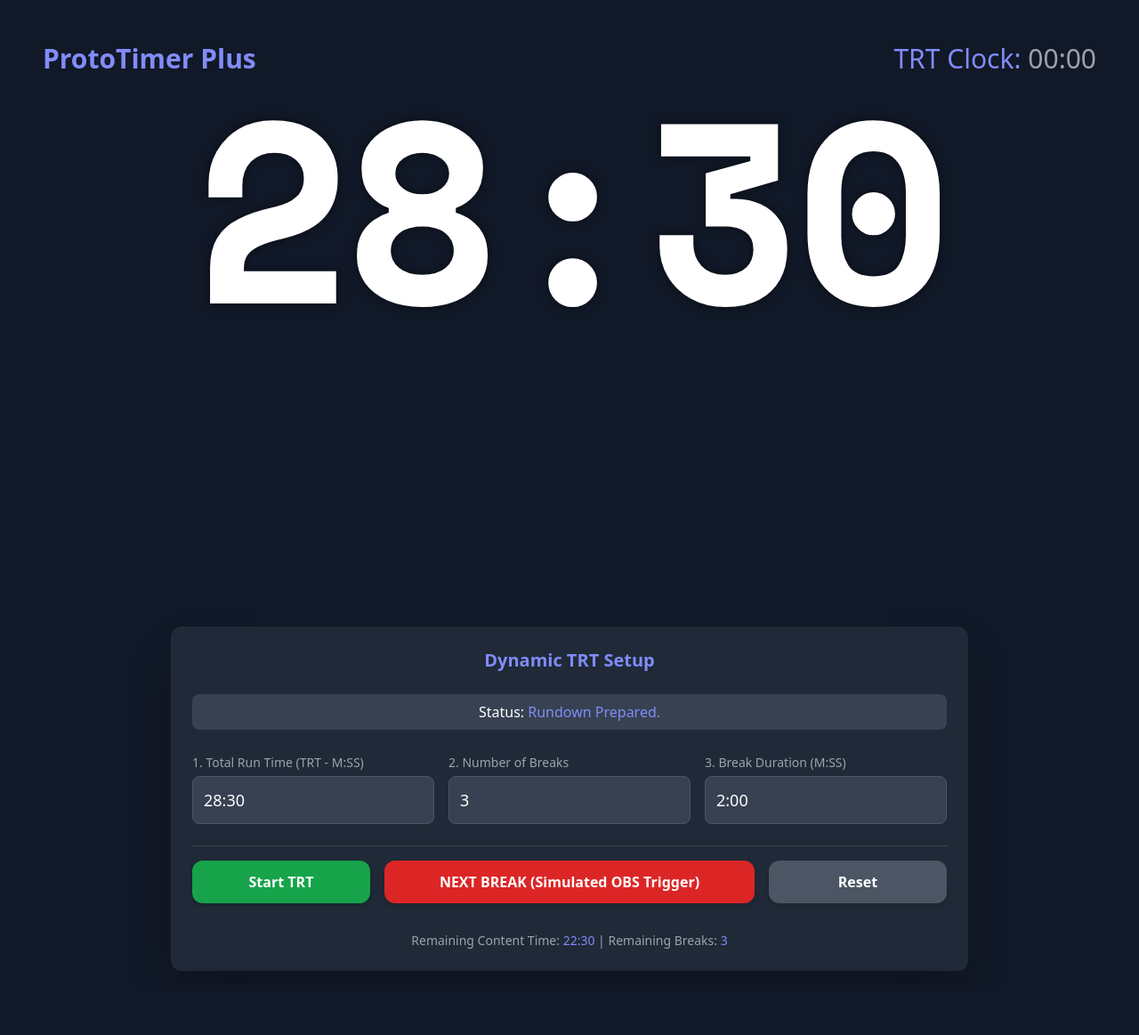
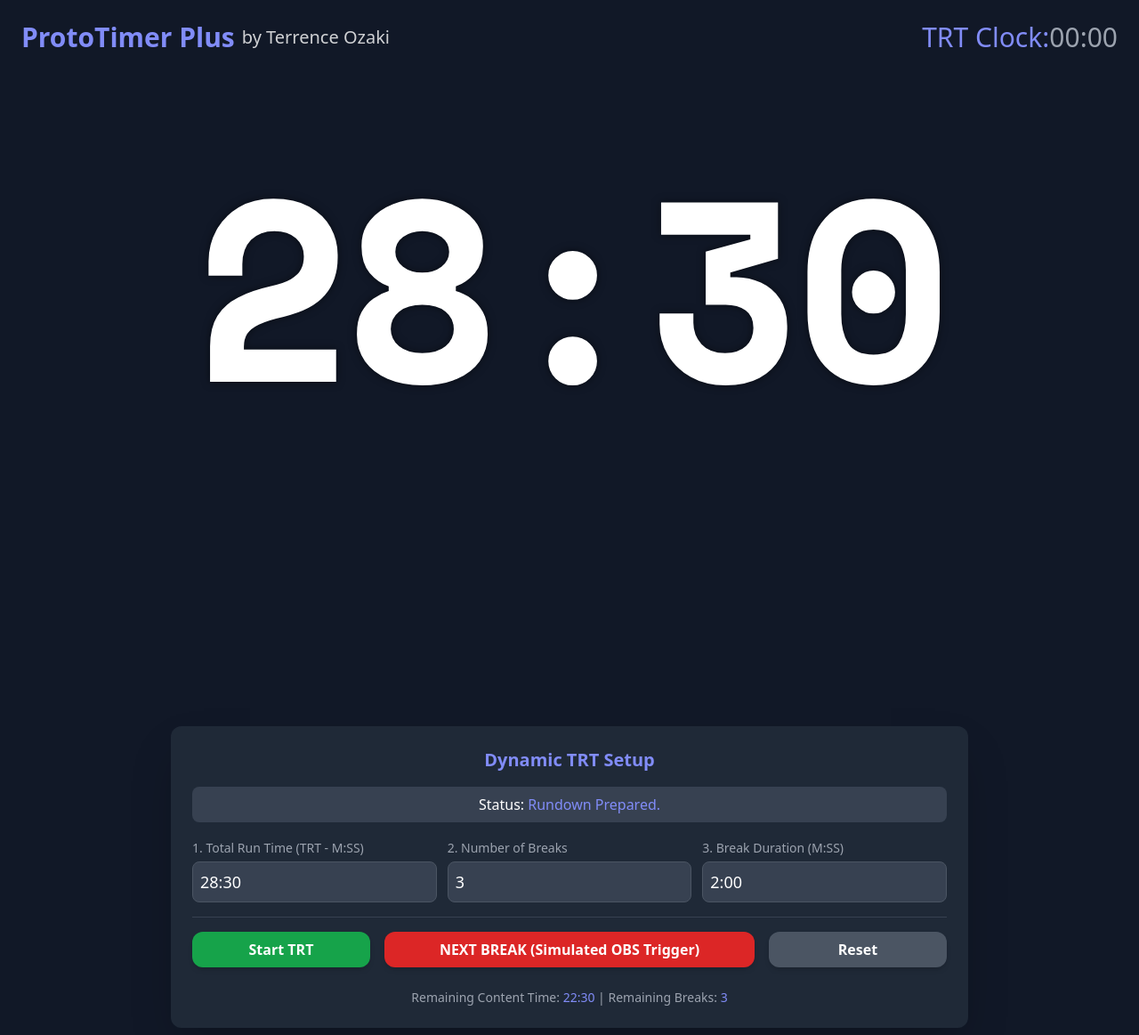
Before and after one commit to tkomedia/ProtoTimer-Plus, a plain HTML site: page index.html in a window 1280 px wide. Shown: the whole page at 89% size. Before the commit the page ends 1107 px from the top, so only its background shows below. Drawn offline with nearby package versions, Linux system fonts and the light colour scheme.

Commit message:
Add files via upload

```diff
--- a/index.html
+++ b/index.html
@@ -4,6 +4,7 @@
     <meta charset="UTF-8">
     <meta name="viewport" content="width=device-width, initial-scale=1.0">
     <title>ProtoTimer Plus - Dynamic Rundown</title>
+    <!-- Keep the high-contrast aesthetic with Tailwind -->
     <script src="https://cdn.tailwindcss.com"></script>
     <style>
         /* Import and apply Space Mono font */
@@ -38,10 +39,10 @@
             }
         }
 
-        /* FIX: Break Timer Size Increased to ~75% of the main display. */
+        /* Break Timer Size Increased to ~75% of the main display. */
         #break-timer-container {
             font-size: 10rem; /* Increased size for prominence */
-            margin-top: 1rem;
+            margin-top: 0.5rem; /* Reduced margin for condensing */
             visibility: hidden;
             opacity: 0;
             transition: opacity 0.3s ease;
@@ -50,26 +51,58 @@
             visibility: visible;
             opacity: 1;
         }
+
+        /* Adjusted body and display area for vertical condensing */
+        body {
+            /* Removed min-h-screen to prevent unnecessary vertical expansion */
+            min-height: 0;
+            padding: 0.5rem; /* Reduced overall padding */
+        }
+        #timer-display-area {
+            padding-top: 1rem; /* Reduced vertical padding */
+            padding-bottom: 2rem;
+            /* No flex-grow ensures this block is only as tall as its content */
+            position: relative;
+        }
+
+        /* Adjust top positions to bring them up */
+        .header-text {
+            position: absolute;
+            top: 1rem; /* Moved up */
+            font-medium;
+            text-white;
+            display: flex;
+            align-items: center;
+        }
+
     </style>
 </head>
-<body class="bg-gray-900 text-white min-h-screen flex flex-col p-4">
+<body class="bg-gray-900 text-white flex flex-col">
 
-    <div id="timer-display-area" class="relative flex-grow flex items-center justify-center">
+    <!-- 1. Dual Timer Display Area -->
+    <div id="timer-display-area" class="relative flex items-center justify-center">
 
-        <div class="absolute top-8 left-8 text-xl md:text-3xl font-medium text-white">
-            <span class="font-bold text-indigo-400">ProtoTimer Plus</span>
+        <!-- Logo and Byline (Aligned to top-left) -->
+        <div class="header-text left-4">
+            <span class="font-bold text-xl md:text-3xl text-indigo-400">ProtoTimer Plus</span>
+            <!-- Added Byline -->
+            <span class="text-white/80 text-base md:text-xl font-normal ml-2">by Terrence Ozaki</span>
         </div>
 
-        <div id="timer-mode" class="absolute top-8 right-8 text-xl md:text-3xl font-medium text-indigo-400">
+        <!-- Status/Mode Indicator (Aligned to top-right) -->
+        <div id="timer-mode" class="header-text right-4 text-xl md:text-3xl font-medium text-indigo-400">
             TRT Clock: <span id="clock-status" class="text-gray-400">00:00</span>
         </div>
 
-        <div class="main-display">
+        <!-- Main Timer Content - Moved up to align with header text -->
+        <div class="main-display pt-16 md:pt-20">
 
+            <!-- A. TRT Timer (Large, always visible, white) -->
             <div id="trt-timer-value" class="timer-font font-bold tracking-tight text-white">
                 28:30
             </div>
 
+            <!-- B. Break Timer (Appears BELOW the TRT timer) -->
             <div id="break-timer-container">
                 <div id="break-timer-value" class="timer-font font-bold tracking-tight text-red-500">
                     02:00
@@ -78,39 +111,46 @@
         </div>
     </div>
 
-    <div id="control-panel" class="bg-gray-800 p-6 rounded-xl shadow-2xl w-full max-w-4xl mx-auto space-y-6">
+    <!-- 2. Configuration and Controls Panel -->
+    <div id="control-panel" class="bg-gray-800 p-6 rounded-xl shadow-2xl w-full max-w-4xl mx-auto space-y-4"> <!-- Reduced vertical spacing -->
         <h2 class="text-xl font-semibold text-center text-indigo-400">Dynamic TRT Setup</h2>
 
+        <!-- Status Message -->
         <div id="status-message" class="text-center p-2 rounded-lg font-medium bg-gray-700">
             Status: <span class="text-yellow-400">Setup Required</span>
         </div>
 
-        <div class="grid grid-cols-1 md:grid-cols-3 gap-4">
+        <!-- Inputs: TRT, Break Count, Break Duration -->
+        <div class="grid grid-cols-1 md:grid-cols-3 gap-3">
 
+            <!-- Total Run Time (TRT) -->
             <label class="block">
                 <span class="text-sm font-medium text-gray-400">1. Total Run Time (TRT - M:SS)</span>
-                <input type="text" id="trt-input" value="28:30" class="mt-1 w-full p-3 border border-gray-600 bg-gray-700 rounded-lg text-lg focus:ring-indigo-500 focus:border-indigo-500 transition" placeholder="e.g., 28:30">
+                <input type="text" id="trt-input" value="28:30" class="mt-1 w-full p-2 border border-gray-600 bg-gray-700 rounded-lg text-lg focus:ring-indigo-500 focus:border-indigo-500 transition" placeholder="e.g., 28:30">
             </label>
 
+            <!-- Number of Breaks -->
             <label class="block">
                 <span class="text-sm font-medium text-gray-400">2. Number of Breaks</span>
-                <input type="number" id="break-count-input" value="3" class="mt-1 w-full p-3 border border-gray-600 bg-gray-700 rounded-lg text-lg focus:ring-indigo-500 focus:border-indigo-500 transition" min="0">
+                <input type="number" id="break-count-input" value="3" class="mt-1 w-full p-2 border border-gray-600 bg-gray-700 rounded-lg text-lg focus:ring-indigo-500 focus:border-indigo-500 transition" min="0">
             </label>
 
+            <!-- Break Duration -->
             <label class="block">
                 <span class="text-sm font-medium text-gray-400">3. Break Duration (M:SS)</span>
-                <input type="text" id="break-duration-input" value="2:00" class="mt-1 w-full p-3 border border-gray-600 bg-gray-700 rounded-lg text-lg focus:ring-indigo-500 focus:border-indigo-500 transition" placeholder="e.g., 2:00">
+                <input type="text" id="break-duration-input" value="2:00" class="mt-1 w-full p-2 border border-gray-600 bg-gray-700 rounded-lg text-lg focus:ring-indigo-500 focus:border-indigo-500 transition" placeholder="e.g., 2:00">
             </label>
         </div>
 
+        <!-- Control Buttons -->
         <div class="grid grid-cols-4 gap-4 pt-4 border-t border-gray-700">
-            <button id="start-trt-button" class="col-span-1 bg-green-600 hover:bg-green-700 text-white font-bold py-3 px-6 rounded-xl transition duration-200 shadow-md hover:shadow-lg">
+            <button id="start-trt-button" class="col-span-1 bg-green-600 hover:bg-green-700 text-white font-bold py-2 px-4 rounded-xl transition duration-200 shadow-md hover:shadow-lg">
                 Start TRT
             </button>
-            <button id="trigger-break-button" class="col-span-2 bg-red-600 hover:bg-red-700 text-white font-bold py-3 px-6 rounded-xl transition duration-200 shadow-md hover:shadow-lg">
+            <button id="trigger-break-button" class="col-span-2 bg-red-600 hover:bg-red-700 text-white font-bold py-2 px-4 rounded-xl transition duration-200 shadow-md hover:shadow-lg">
                 NEXT BREAK (Simulated OBS Trigger)
             </button>
-            <button id="reset-button" class="col-span-1 bg-gray-600 hover:bg-gray-700 text-white font-bold py-3 px-6 rounded-xl transition duration-200 shadow-md hover:shadow-lg">
+            <button id="reset-button" class="col-span-1 bg-gray-600 hover:bg-gray-700 text-white font-bold py-2 px-4 rounded-xl transition duration-200 shadow-md hover:shadow-lg">
                 Reset
             </button>
         </div>
@@ -122,6 +162,7 @@
 
     </div>
 
+    <!-- Link to the separate JavaScript file -->
     <script src="app.js" defer></script>
 </body>
 </html>
```
